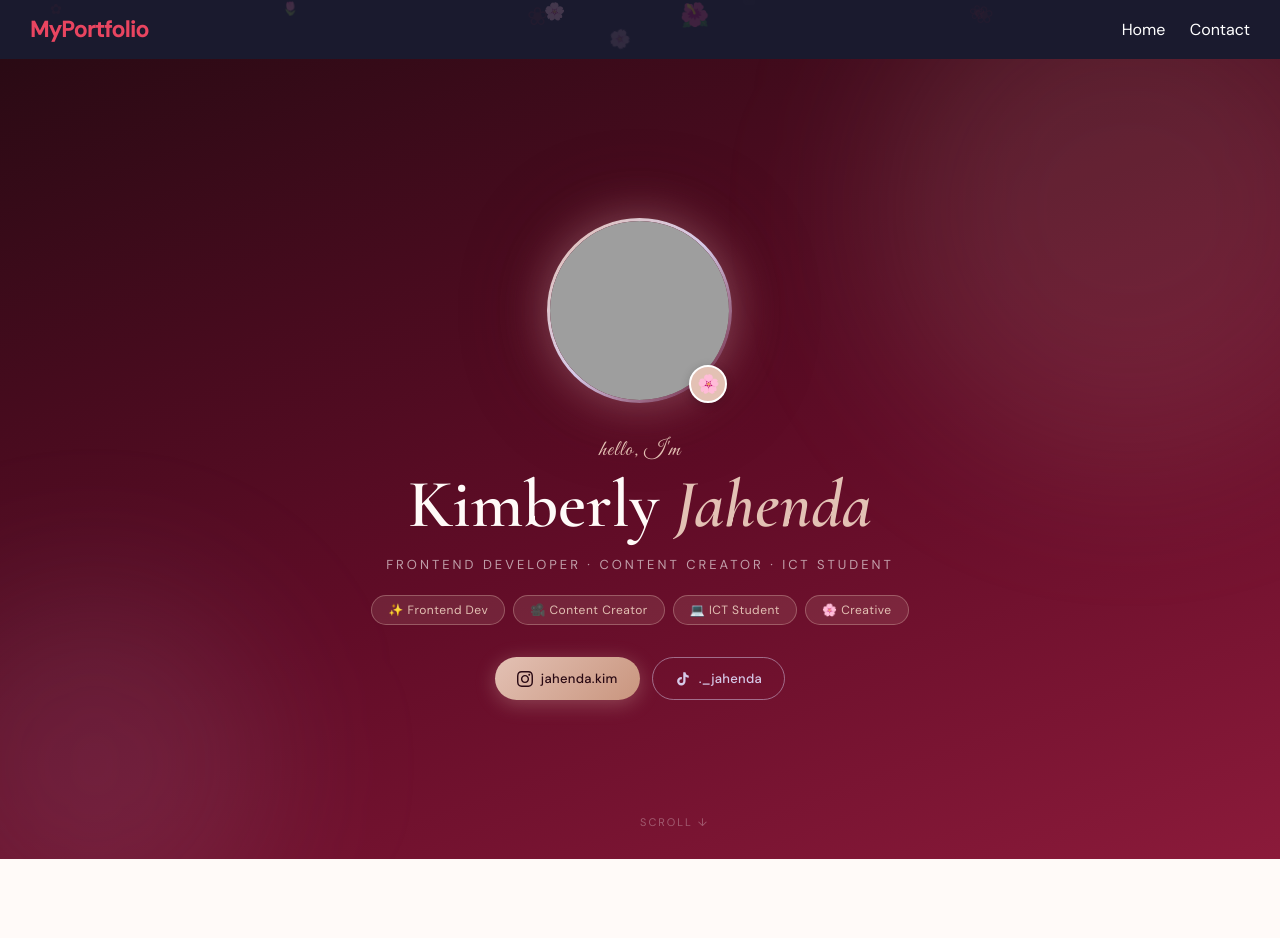
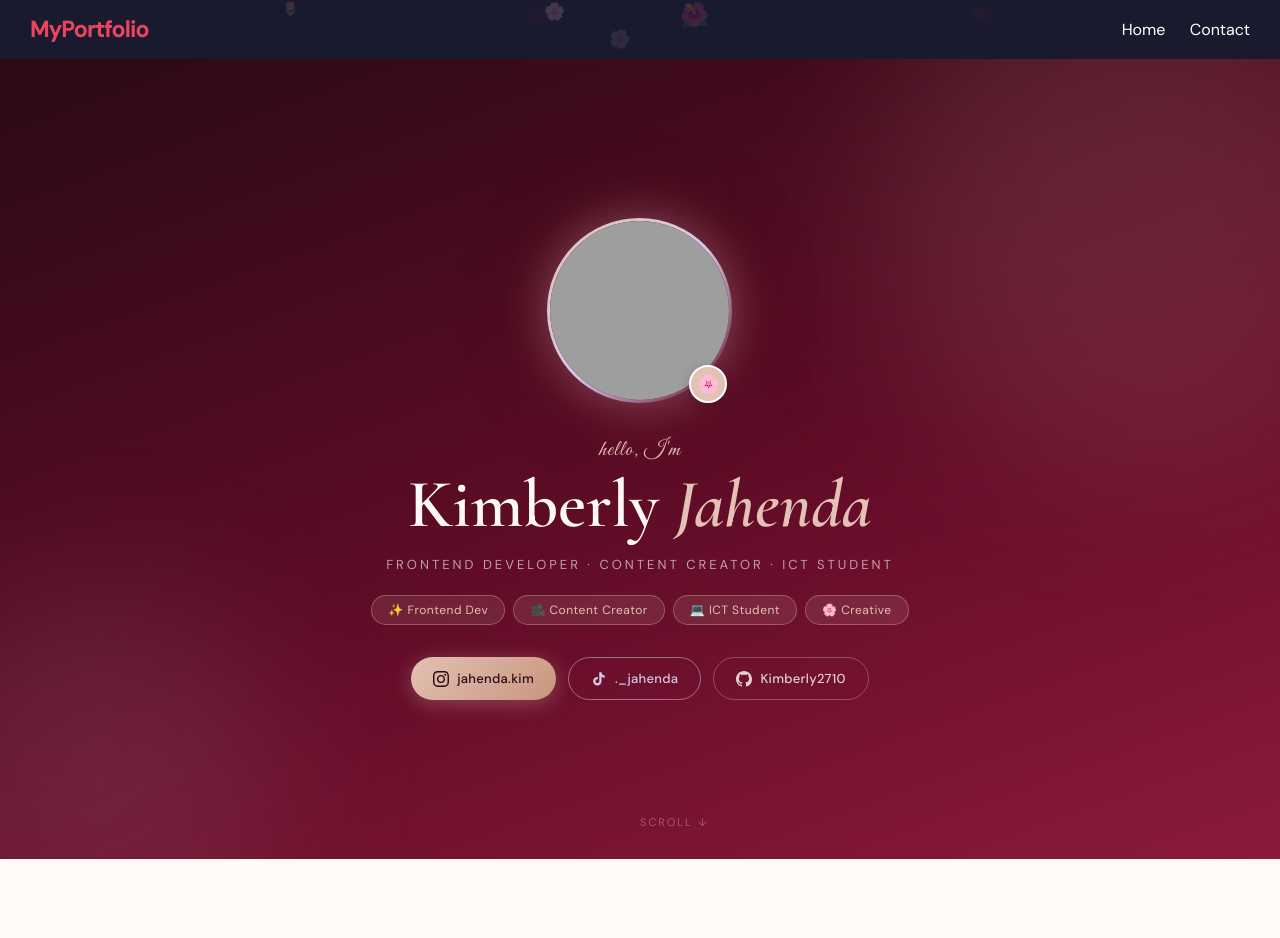
Before and after one commit to Kimberly2710/My-Portfolio, a Django app: page / in a window 1280 px wide. Shown: the top 938 px of the page. Run offline with Django 5.2, Linux system fonts and the light colour scheme; grey boxes are pictures that could not be loaded.

Commit message:
add github button and fix contact form

```diff
--- a/main/templates/main/home.html
+++ b/main/templates/main/home.html
@@ -140,6 +140,12 @@
         border: 1.5px solid rgba(214,201,232,0.5);
         color: var(--lavender);
     }
+    .social-btn.github {
+        background: transparent;
+        border: 1.5px solid rgba(255,255,255,0.25);
+        color: rgba(255,255,255,0.8);
+    }
+    .social-btn.github:hover { background: rgba(255,255,255,0.1); border-color: white; }
     .social-btn:hover { transform: translateY(-3px); }
     .social-btn.insta:hover { box-shadow: 0 8px 30px rgba(227,193,180,0.4); }
     .social-btn.tiktok:hover { background: rgba(214,201,232,0.12); border-color: var(--lavender); }
@@ -301,7 +307,7 @@
             <span class="tag">🌸 Creative</span>
         </div>
 
-        <div class="social-links fade-up delay-4">
+     <div class="social-links fade-up delay-4">
             <a href="https://www.instagram.com/jahenda.kim" target="_blank" class="social-btn insta">
                 <svg width="16" height="16" viewBox="0 0 24 24" fill="currentColor"><path d="M12 2.163c3.204 0 3.584.012 4.85.07 3.252.148 4.771 1.691 4.919 4.919.058 1.265.069 1.645.069 4.849 0 3.205-.012 3.584-.069 4.849-.149 3.225-1.664 4.771-4.919 4.919-1.266.058-1.644.07-4.85.07-3.204 0-3.584-.012-4.849-.07-3.26-.149-4.771-1.699-4.919-4.92-.058-1.265-.07-1.644-.07-4.849 0-3.204.013-3.583.07-4.849.149-3.227 1.664-4.771 4.919-4.919 1.266-.057 1.645-.069 4.849-.069zm0-2.163c-3.259 0-3.667.014-4.947.072-4.358.2-6.78 2.618-6.98 6.98-.059 1.281-.073 1.689-.073 4.948 0 3.259.014 3.668.072 4.948.2 4.358 2.618 6.78 6.98 6.98 1.281.058 1.689.072 4.948.072 3.259 0 3.668-.014 4.948-.072 4.354-.2 6.782-2.618 6.979-6.98.059-1.28.073-1.689.073-4.948 0-3.259-.014-3.667-.072-4.947-.196-4.354-2.617-6.78-6.979-6.98-1.281-.059-1.69-.073-4.949-.073zm0 5.838c-3.403 0-6.162 2.759-6.162 6.162s2.759 6.163 6.162 6.163 6.162-2.759 6.162-6.163c0-3.403-2.759-6.162-6.162-6.162zm0 10.162c-2.209 0-4-1.79-4-4 0-2.209 1.791-4 4-4s4 1.791 4 4c0 2.21-1.791 4-4 4zm6.406-11.845c-.796 0-1.441.645-1.441 1.44s.645 1.44 1.441 1.44c.795 0 1.439-.645 1.439-1.44s-.644-1.44-1.439-1.44z"/></svg>
                 jahenda.kim
@@ -309,6 +315,10 @@
             <a href="https://www.tiktok.com/@._jahenda" target="_blank" class="social-btn tiktok">
                 <svg width="16" height="16" viewBox="0 0 24 24" fill="currentColor"><path d="M19.59 6.69a4.83 4.83 0 01-3.77-4.25V2h-3.45v13.67a2.89 2.89 0 01-2.88 2.5 2.89 2.89 0 01-2.89-2.89 2.89 2.89 0 012.89-2.89c.28 0 .54.04.79.1V9.01a6.33 6.33 0 00-.79-.05 6.34 6.34 0 00-6.34 6.34 6.34 6.34 0 006.34 6.34 6.34 6.34 0 006.33-6.34V8.69a8.18 8.18 0 004.78 1.52V6.76a4.85 4.85 0 01-1.01-.07z"/></svg>
                 ._jahenda
+            </a>
+            <a href="https://github.com/Kimberly2710" target="_blank" class="social-btn github">
+                <svg width="16" height="16" viewBox="0 0 16 16" fill="currentColor"><path d="M8 0C3.58 0 0 3.58 0 8c0 3.54 2.29 6.53 5.47 7.59.4.07.55-.17.55-.38 0-.19-.01-.82-.01-1.49-2.01.37-2.53-.49-2.69-.94-.09-.23-.48-.94-.82-1.13-.28-.15-.68-.52-.01-.53.63-.01 1.08.58 1.23.82.72 1.21 1.87.87 2.33.66.07-.52.28-.87.51-1.07-1.78-.2-3.64-.89-3.64-3.95 0-.87.31-1.59.82-2.15-.08-.2-.36-1.02.08-2.12 0 0 .67-.21 2.2.82.64-.18 1.32-.27 2-.27.68 0 1.36.09 2 .27 1.53-1.04 2.2-.82 2.2-.82.44 1.1.16 1.92.08 2.12.51.56.82 1.27.82 2.15 0 3.07-1.87 3.75-3.65 3.95.29.25.54.73.54 1.48 0 1.07-.01 1.93-.01 2.2 0 .21.15.46.55.38A8.013 8.013 0 0016 8c0-4.42-3.58-8-8-8z"/></svg>
+                Kimberly2710
             </a>
         </div>
     </div>
```
